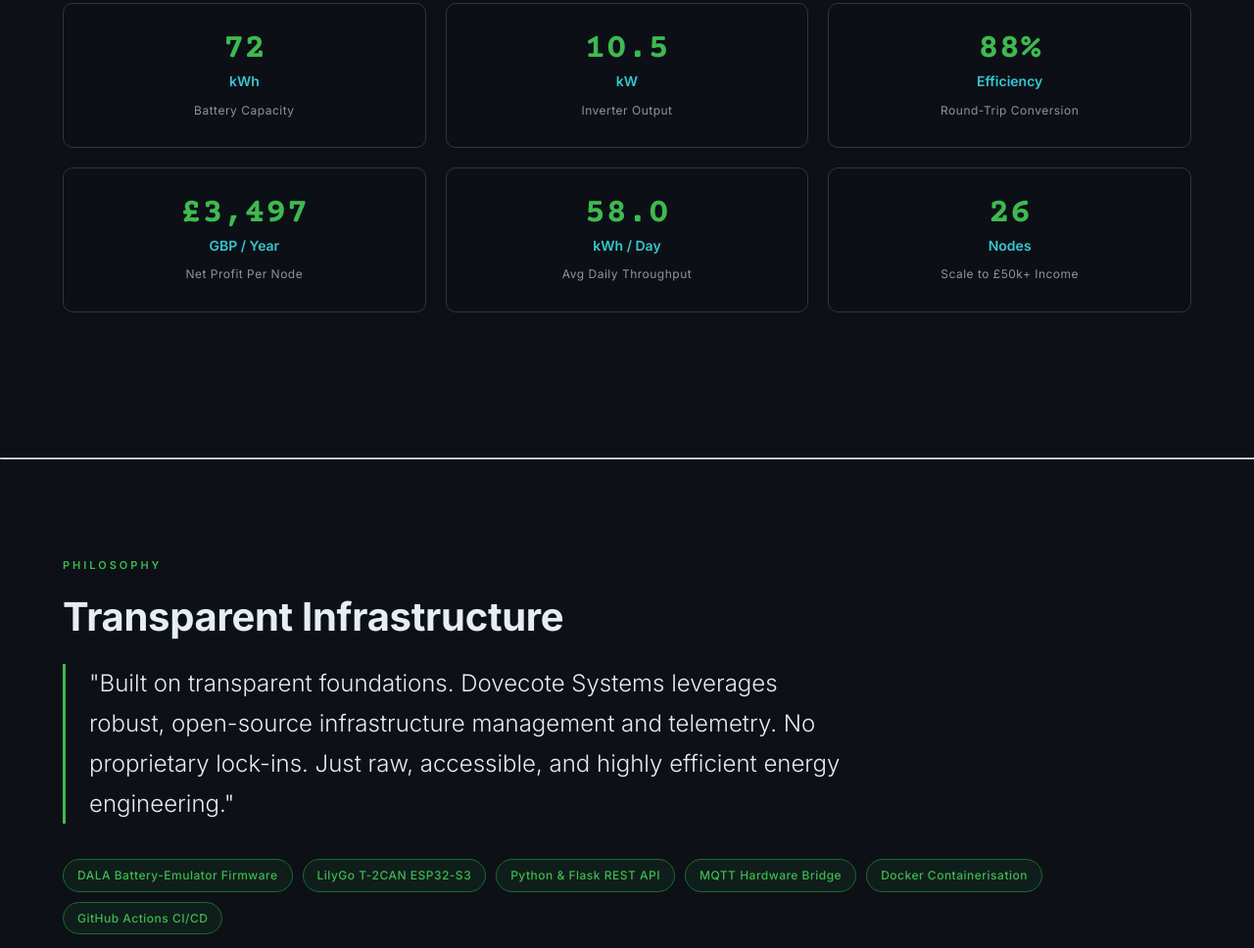
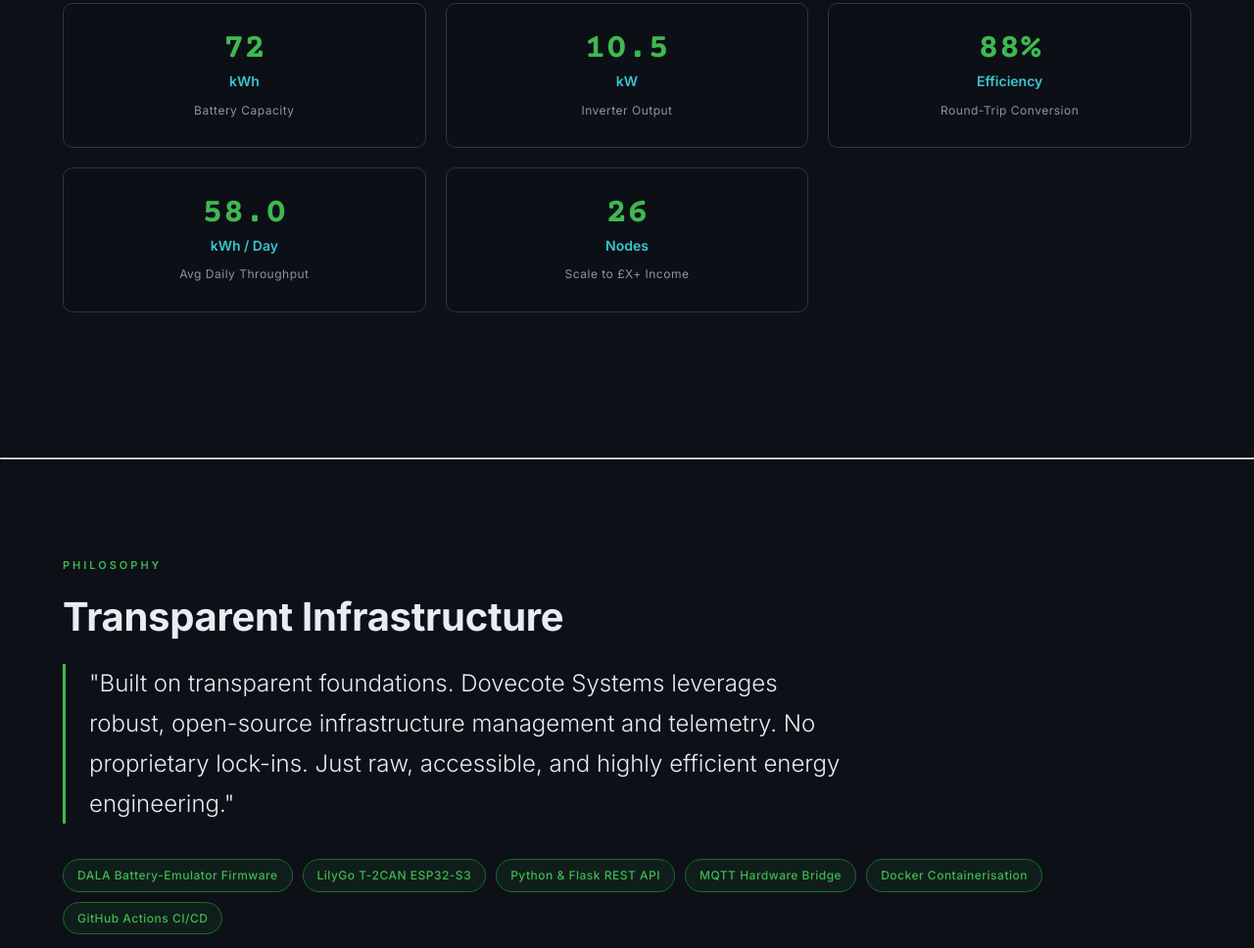
Before and after one commit to mb43/node3-energy, a website: page index.html in a window 1280 px wide. Shown: the part 3896-4864 px from the top of the page at 98% size. Drawn offline with nearby package versions, Linux system fonts and the light colour scheme.

Commit message:
Update index.html

```diff
--- a/index.html
+++ b/index.html
@@ -459,11 +459,12 @@
           <div class="spec-label">Round-Trip Conversion</div>
         </div>
 
-        <div class="spec-item">
+        <!--<div class="spec-item">
           <div class="spec-number" data-target="3497" data-format="currency">£0</div>
           <div class="spec-unit">GBP / Year</div>
           <div class="spec-label">Net Profit Per Node</div>
         </div>
+        !-->
 
         <div class="spec-item">
           <div class="spec-number" data-target="58" data-format="decimal">0.0</div>
@@ -474,7 +475,7 @@
         <div class="spec-item">
           <div class="spec-number" data-target="26">0</div>
           <div class="spec-unit">Nodes</div>
-          <div class="spec-label">Scale to £50k+ Income</div>
+          <div class="spec-label">Scale to £X+ Income</div>
         </div>
       </div>
     </div>
```
